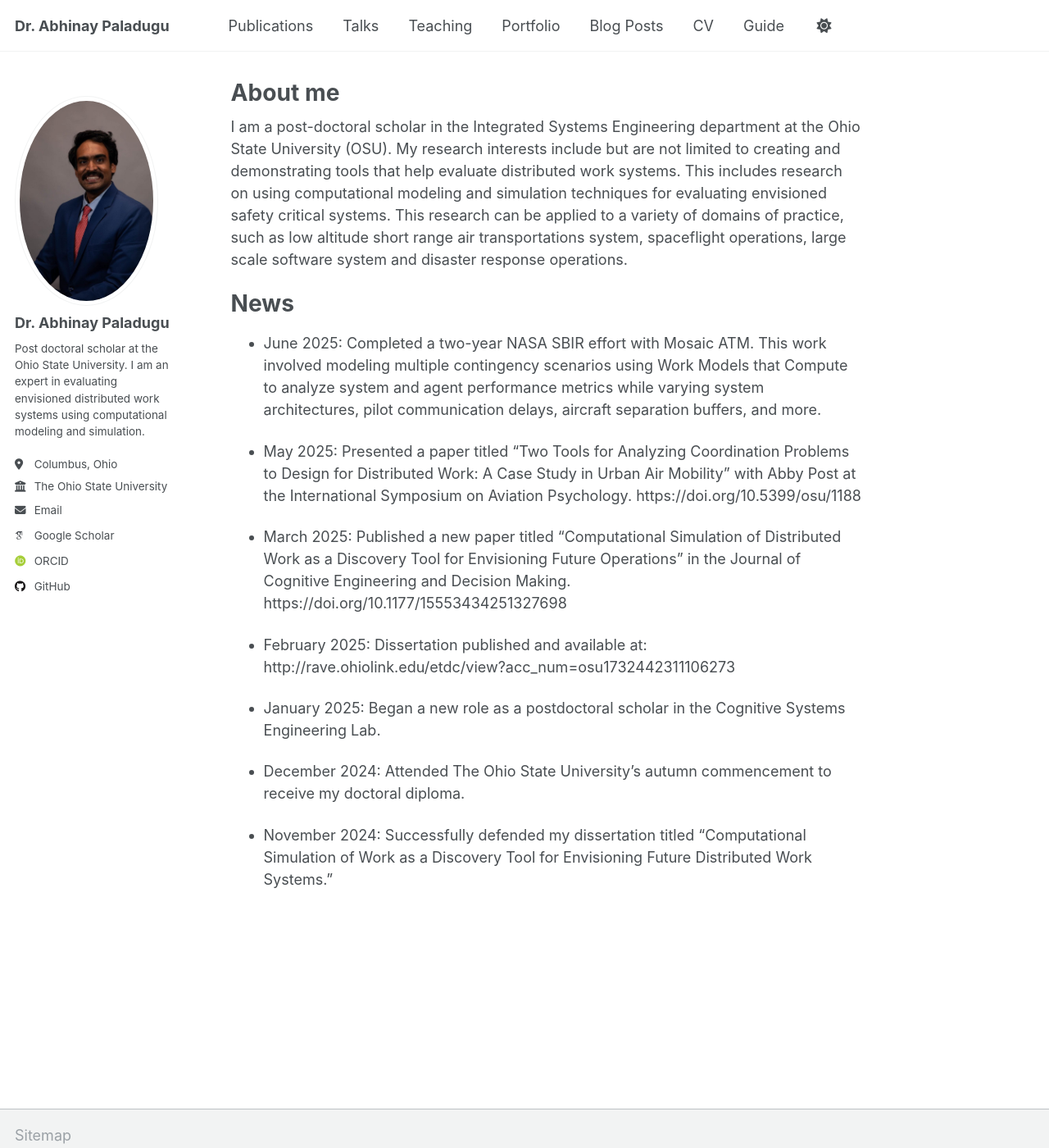
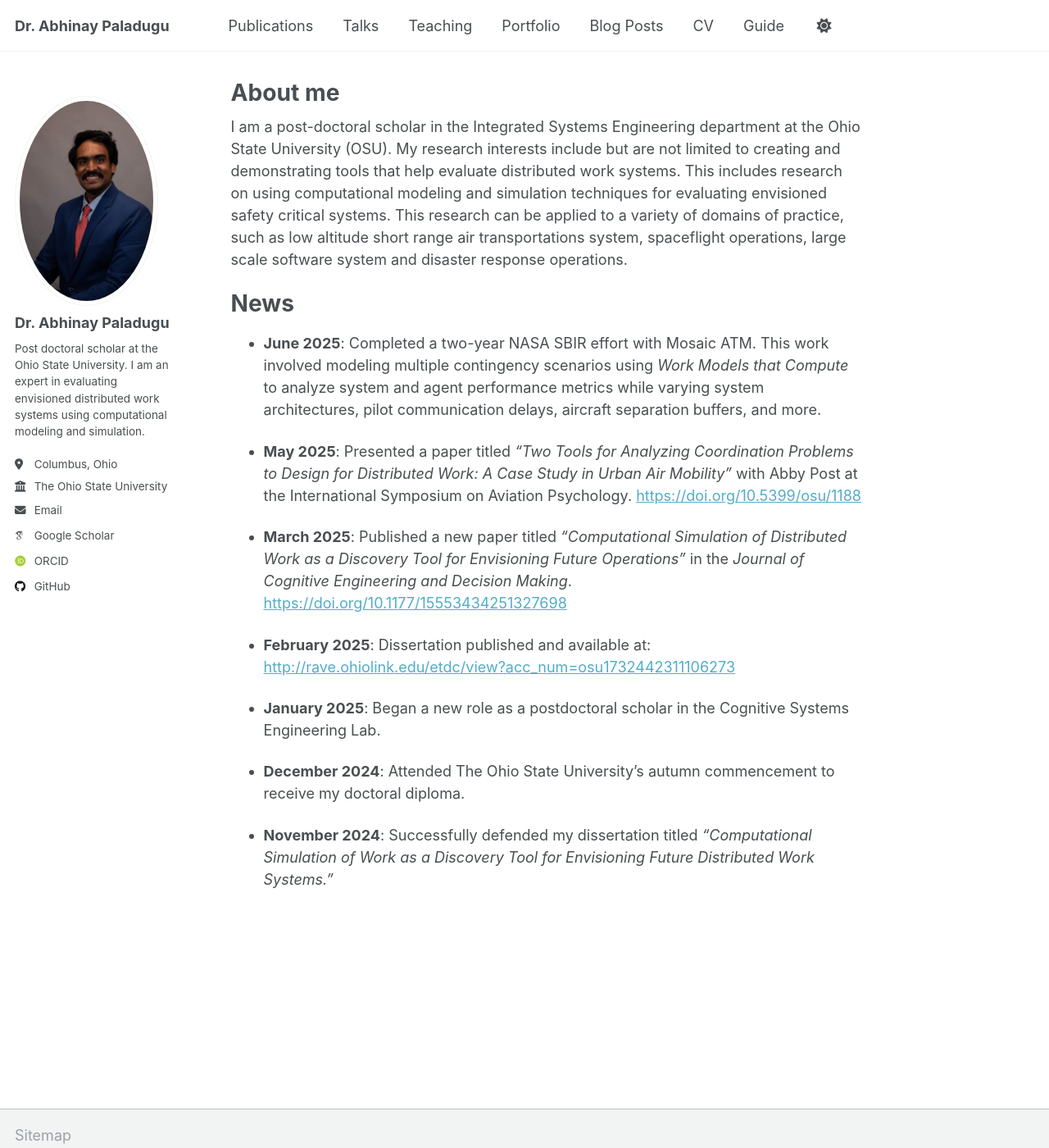
Before and after one commit to apaladugu3/apaladugu3.github.io, a Jekyll site: the page built from _pages/about.md, in a window 1280 px wide and 1400 px high. Shown: the whole window at 82% size. Built offline with Jekyll 4.4.1, drawn with Linux system fonts in a browser that asks for light colours; some web fonts are replaced; part of the change alters nothing that is shown.

Commit message:
Hyperlinks added

```diff
--- a/_pages/about.md
+++ b/_pages/about.md
@@ -11,19 +11,20 @@ I am a post-doctoral scholar in the Integrated Systems Engineering department at
 
 News
 ======
-- June 2025: Completed a two-year NASA SBIR effort with Mosaic ATM. This work involved modeling multiple contingency scenarios using Work Models that Compute to analyze system and agent performance metrics while varying system architectures, pilot communication delays, aircraft separation buffers, and more.
+- **June 2025**: Completed a two-year NASA SBIR effort with Mosaic ATM. This work involved modeling multiple contingency scenarios using *Work Models that Compute* to analyze system and agent performance metrics while varying system architectures, pilot communication delays, aircraft separation buffers, and more.
 
-- May 2025: Presented a paper titled “Two Tools for Analyzing Coordination Problems to Design for Distributed Work: A Case Study in Urban Air Mobility” with Abby Post at the International Symposium on Aviation Psychology. https://doi.org/10.5399/osu/1188
+- **May 2025**: Presented a paper titled *“Two Tools for Analyzing Coordination Problems to Design for Distributed Work: A Case Study in Urban Air Mobility”* with Abby Post at the International Symposium on Aviation Psychology. [https://doi.org/10.5399/osu/1188](https://doi.org/10.5399/osu/1188)
 
-- March 2025: Published a new paper titled “Computational Simulation of Distributed Work as a Discovery Tool for Envisioning Future Operations” in the Journal of Cognitive Engineering and Decision Making. https://doi.org/10.1177/15553434251327698
+- **March 2025**: Published a new paper titled *“Computational Simulation of Distributed Work as a Discovery Tool for Envisioning Future Operations”* in the *Journal of Cognitive Engineering and Decision Making*. [https://doi.org/10.1177/15553434251327698](https://doi.org/10.1177/15553434251327698)
 
-- February 2025: Dissertation published and available at: http://rave.ohiolink.edu/etdc/view?acc_num=osu1732442311106273
+- **February 2025**: Dissertation published and available at: [http://rave.ohiolink.edu/etdc/view?acc_num=osu1732442311106273](http://rave.ohiolink.edu/etdc/view?acc_num=osu1732442311106273)
 
-- January 2025: Began a new role as a postdoctoral scholar in the Cognitive Systems Engineering Lab.
+- **January 2025**: Began a new role as a postdoctoral scholar in the Cognitive Systems Engineering Lab.
 
-- December 2024: Attended The Ohio State University's autumn commencement to receive my doctoral diploma.
+- **December 2024**: Attended The Ohio State University's autumn commencement to receive my doctoral diploma.
 
-- November 2024: Successfully defended my dissertation titled “Computational Simulation of Work as a Discovery Tool for Envisioning Future Distributed Work Systems.”
+- **November 2024**: Successfully defended my dissertation titled *“Computational Simulation of Work as a Discovery Tool for Envisioning Future Distributed Work Systems.”*
+
 
 <!-- Site-wide configuration
 ------
```
